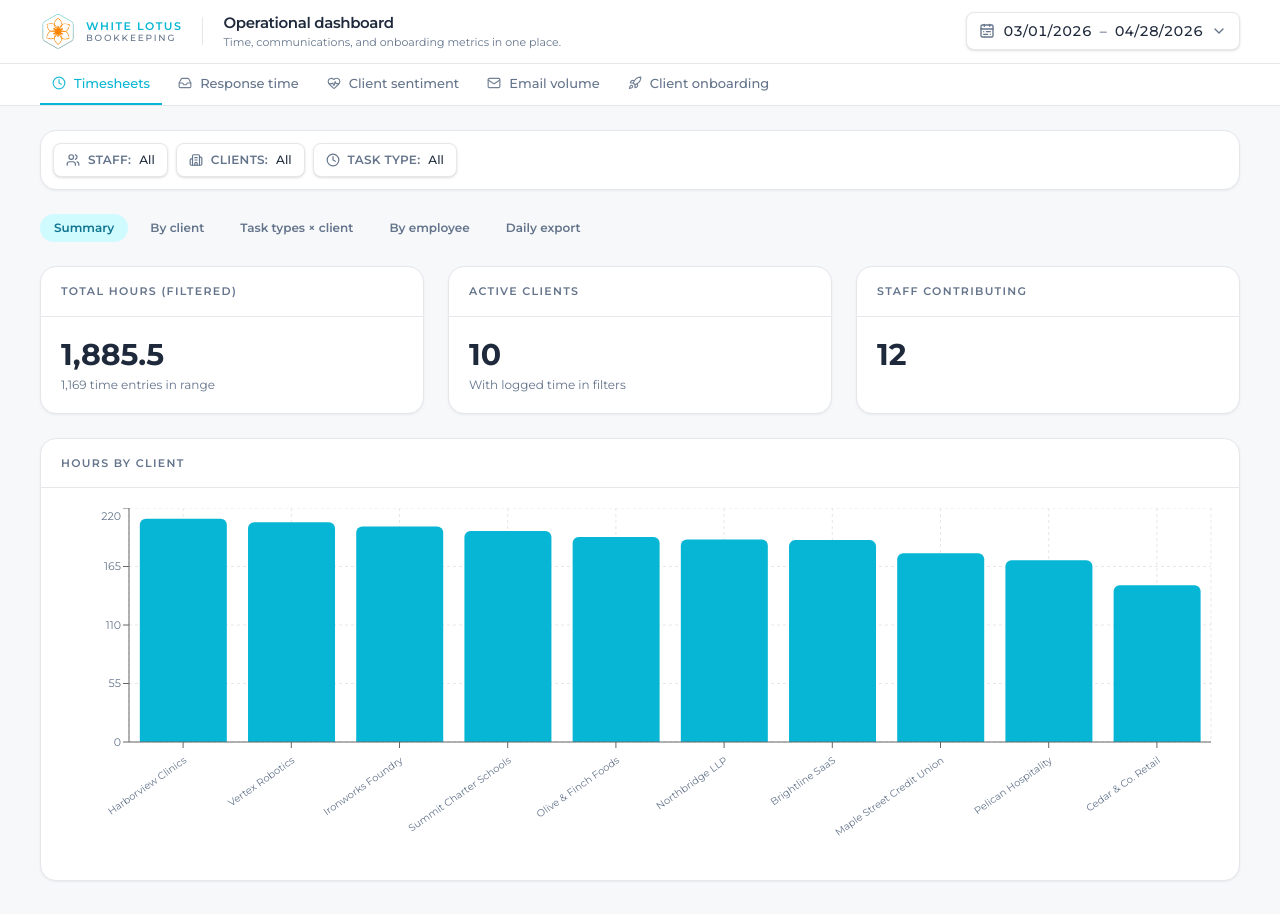
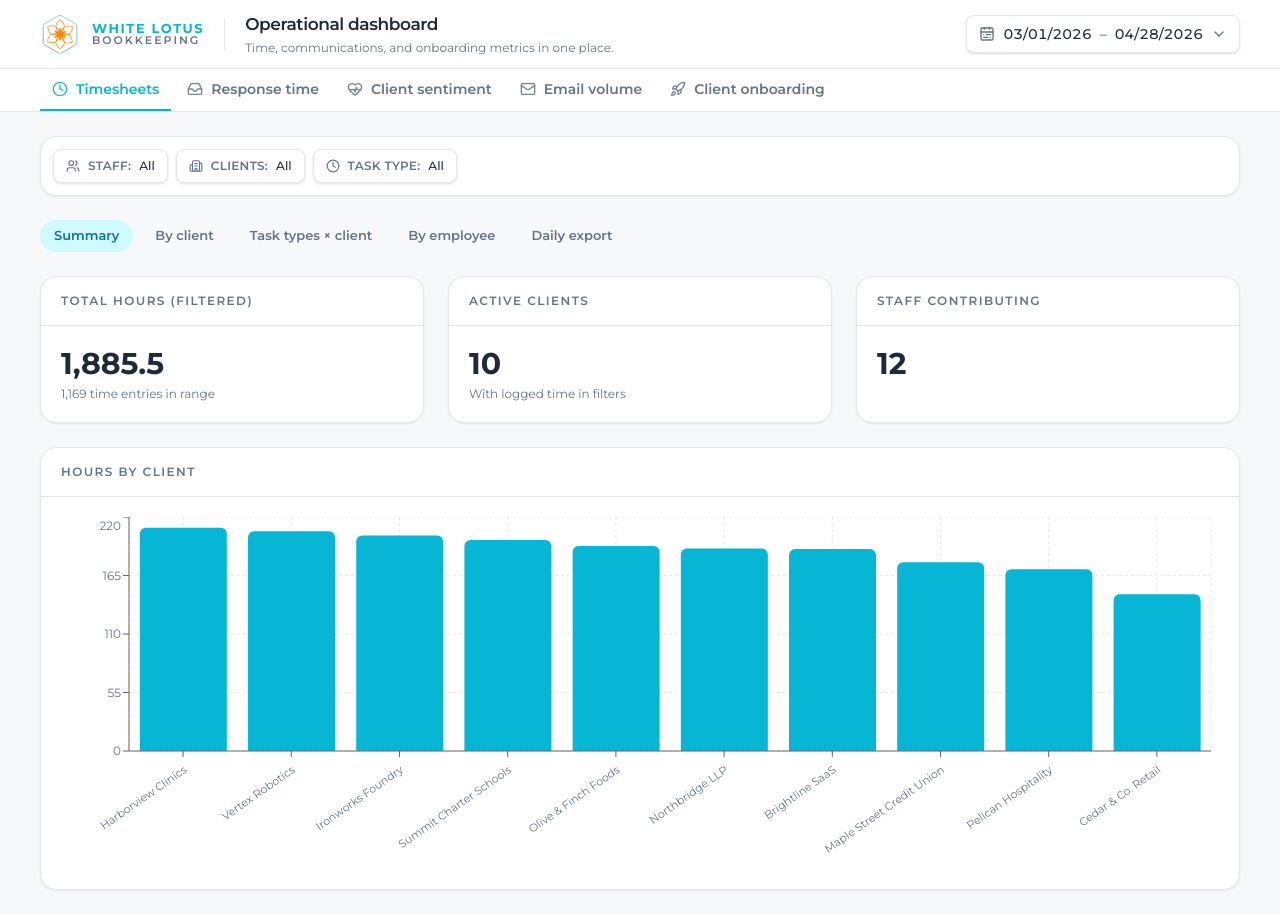
Before and after one commit to rikusato0/ClickupDashboardDemo, a React (Vite) app: page / in a window 1280 px wide. Built offline with nearby package versions, Linux system fonts and the light colour scheme.

Commit message:
Enhance App component styling with updated text sizes and layout adjustments. Increased font sizes for chart ticks, header elements, and buttons for improved readability. Refined spacing and alignment in the header and card components to ensure a more cohesive visual presentation.

```diff
--- a/src/App.tsx
+++ b/src/App.tsx
@@ -71,8 +71,8 @@ const TASK_COLORS: Record<TaskType, string> = {
 
 const CHART_PRIMARY = '#06b6d4'
 const CHART_GRID = '#e5e7eb'
-const CHART_TICK = { fill: '#64748b', fontSize: 11 }
-const CHART_TICK_SM = { fill: '#64748b', fontSize: 10 }
+const CHART_TICK = { fill: '#64748b', fontSize: 12 }
+const CHART_TICK_SM = { fill: '#64748b', fontSize: 11 }
 const TOOLTIP_STYLE = {
   background: '#ffffff',
   border: '1px solid #e5e7eb',
@@ -108,12 +108,12 @@ function Card({
         <div className="flex flex-wrap items-start justify-between gap-3 border-b border-wl-surface px-5 py-4">
           <div>
             {title && (
-              <h3 className="text-[11px] font-semibold uppercase tracking-[0.12em] text-wl-ink-muted">
+              <h3 className="text-xs font-semibold uppercase tracking-[0.12em] text-wl-ink-muted">
                 {title}
               </h3>
             )}
             {subtitle && (
-              <p className="mt-1 text-xs text-wl-ink-muted">{subtitle}</p>
+              <p className="mt-1 text-[13px] text-wl-ink-muted">{subtitle}</p>
             )}
           </div>
           {action}
@@ -377,23 +377,23 @@ export default function App() {
     <div className="flex min-h-svh flex-col bg-wl-page text-wl-ink">
       <header className="sticky top-0 z-40 border-b border-wl-surface bg-wl-card">
         <div className="flex flex-wrap items-center gap-x-5 gap-y-4 px-4 py-3 sm:px-6 lg:px-10">
-          <div className="flex shrink-0 items-center gap-2.5">
-            <BrandLogo className="h-9 w-9 shrink-0" />
+          <div className="flex shrink-0 items-center gap-3">
+            <BrandLogo className="h-10 w-10 shrink-0" />
             <div className="min-w-0 leading-tight">
-              <p className="font-display text-[11px] font-semibold tracking-[0.14em] text-wl-teal">
+              <p className="font-display text-[13px] font-bold tracking-[0.12em] text-wl-teal">
                 WHITE LOTUS
               </p>
-              <p className="-mt-0.5 text-[9px] font-medium tracking-[0.2em] text-wl-ink-muted">
+              <p className="-mt-0.5 text-[11px] font-semibold tracking-[0.18em] text-wl-ink-muted">
                 BOOKKEEPING
               </p>
             </div>
           </div>
-          <span className="hidden h-7 w-px bg-wl-surface sm:block" aria-hidden />
+          <span className="hidden h-8 w-px bg-wl-surface sm:block" aria-hidden />
           <div className="min-w-0 flex-1 basis-[min(100%,18rem)] sm:basis-auto">
-            <h1 className="text-sm font-semibold tracking-tight text-wl-ink sm:text-[15px]">
+            <h1 className="text-base font-semibold tracking-tight text-wl-ink sm:text-[17px]">
               Operational dashboard
             </h1>
-            <p className="mt-0.5 text-[11px] leading-snug text-wl-ink-muted">
+            <p className="mt-0.5 text-xs leading-snug text-wl-ink-muted">
               Time, communications, and onboarding metrics in one place.
             </p>
           </div>
@@ -425,13 +425,13 @@ export default function App() {
                     setOpenFilterId(null)
                   }}
                   className={cn(
-                    'flex shrink-0 items-center gap-2 whitespace-nowrap border-b-2 px-3 py-2.5 text-[13px] font-medium transition-colors',
+                    'flex shrink-0 items-center gap-2 whitespace-nowrap border-b-2 px-3 py-2.5 text-sm font-semibold transition-colors',
                     active
                       ? 'border-wl-teal text-wl-teal'
                       : 'border-transparent text-wl-ink-muted hover:text-wl-ink',
                   )}
                 >
-                  <Icon className="h-3.5 w-3.5 shrink-0 opacity-90" />
+                  <Icon className="h-4 w-4 shrink-0 opacity-90" />
                   {item.label}
                 </button>
               )
@@ -500,7 +500,7 @@ export default function App() {
                   type="button"
                   onClick={() => setTsSub(id)}
                   className={cn(
-                    'rounded-full px-3.5 py-1.5 text-xs font-semibold transition-colors',
+                    'rounded-full px-3.5 py-1.5 text-[13px] font-semibold transition-colors',
                     tsSub === id
                       ? 'bg-wl-teal-soft text-wl-teal-muted'
                       : 'text-wl-ink-muted hover:bg-wl-surface/50 hover:text-wl-ink',
```
